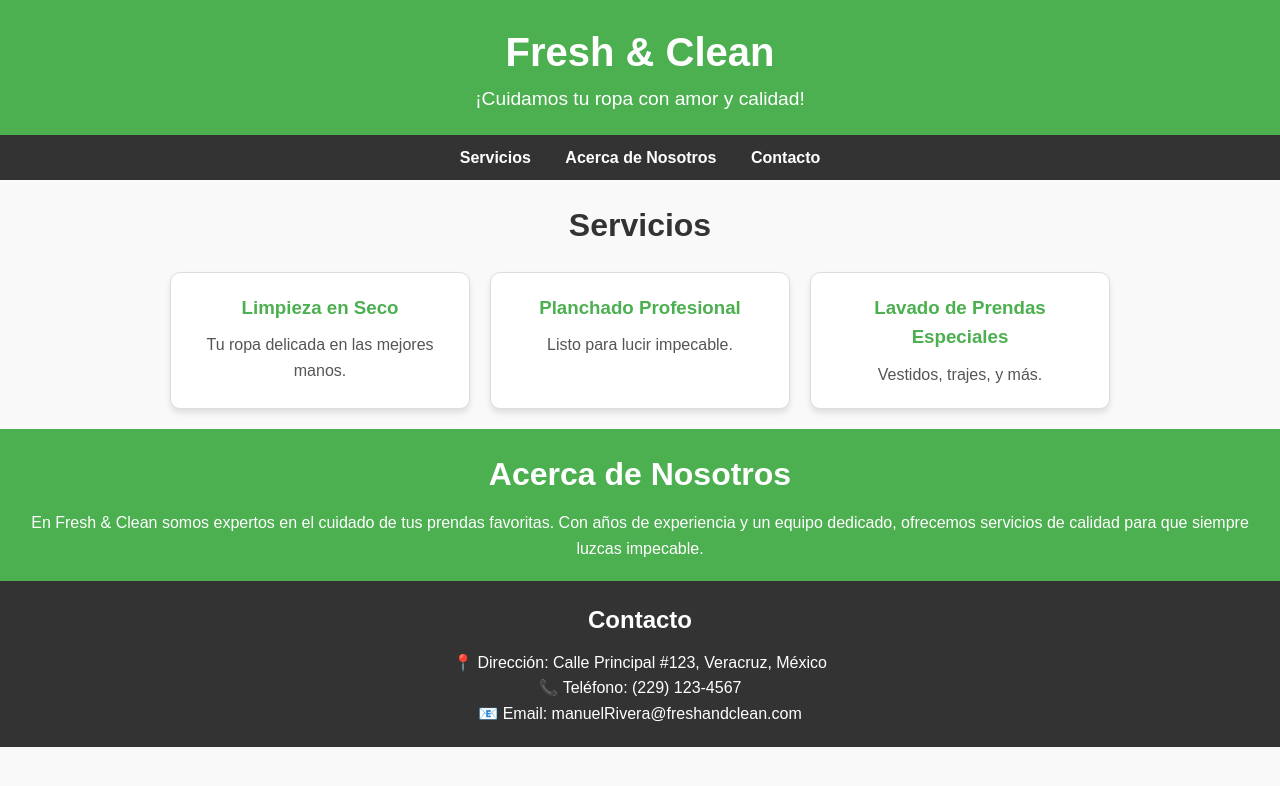
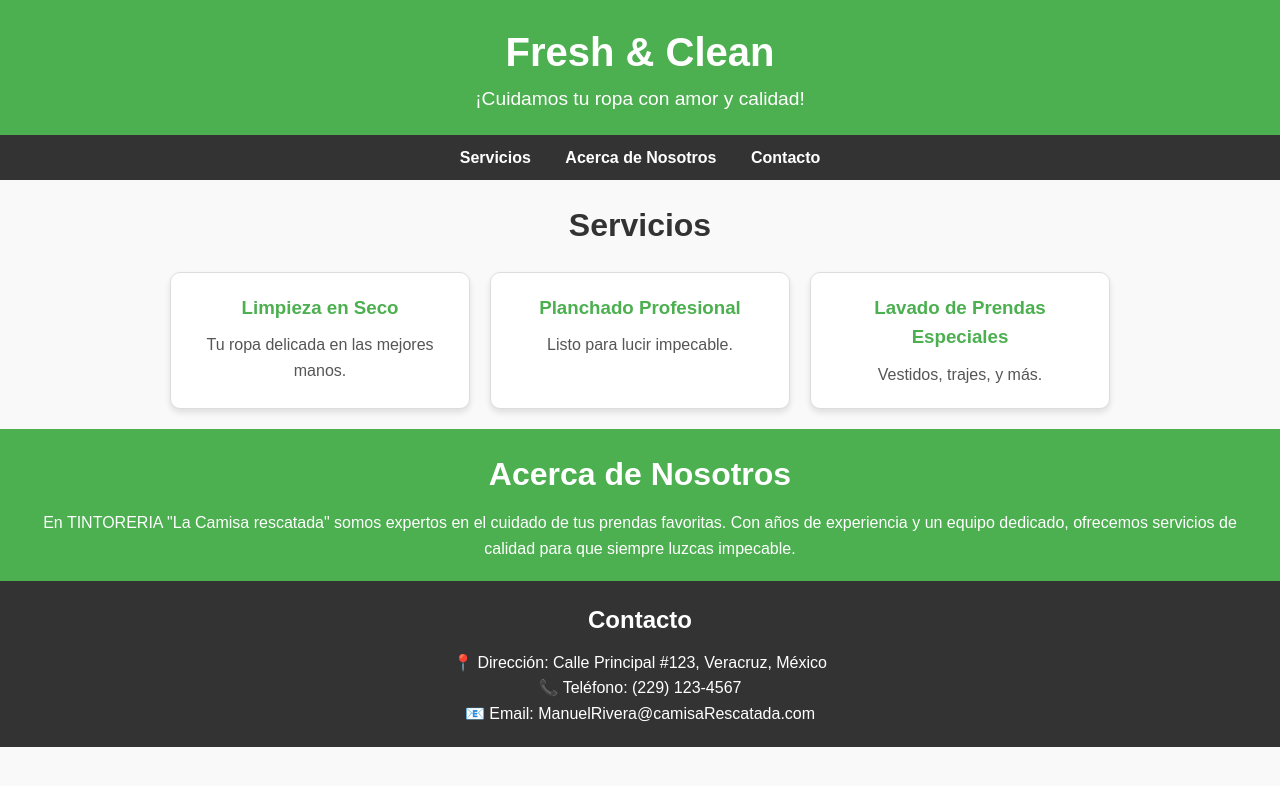
Before and after one commit to Luisriros/FreshAndClean, a plain HTML site: page index.html in a window 1280 px wide. Drawn offline with Linux system fonts and the light colour scheme.

Commit message:
Update index.html

```diff
--- a/index.html
+++ b/index.html
@@ -42,14 +42,14 @@
 
   <section id="about" class="about">
     <h2>Acerca de Nosotros</h2>
-    <p>En Fresh & Clean somos expertos en el cuidado de tus prendas favoritas. Con años de experiencia y un equipo dedicado, ofrecemos servicios de calidad para que siempre luzcas impecable.</p>
+    <p>En TINTORERIA "La Camisa rescatada" somos expertos en el cuidado de tus prendas favoritas. Con años de experiencia y un equipo dedicado, ofrecemos servicios de calidad para que siempre luzcas impecable.</p>
   </section>
 
   <footer id="contact" class="footer">
     <h2>Contacto</h2>
     <p>📍 Dirección: Calle Principal #123, Veracruz, México</p>
     <p>📞 Teléfono: (229) 123-4567</p>
-    <p>📧 Email:  manuelRivera@freshandclean.com</p>
+    <p>📧 Email:  ManuelRivera@camisaRescatada.com</p>
   </footer>
 </body>
 </html>
```
